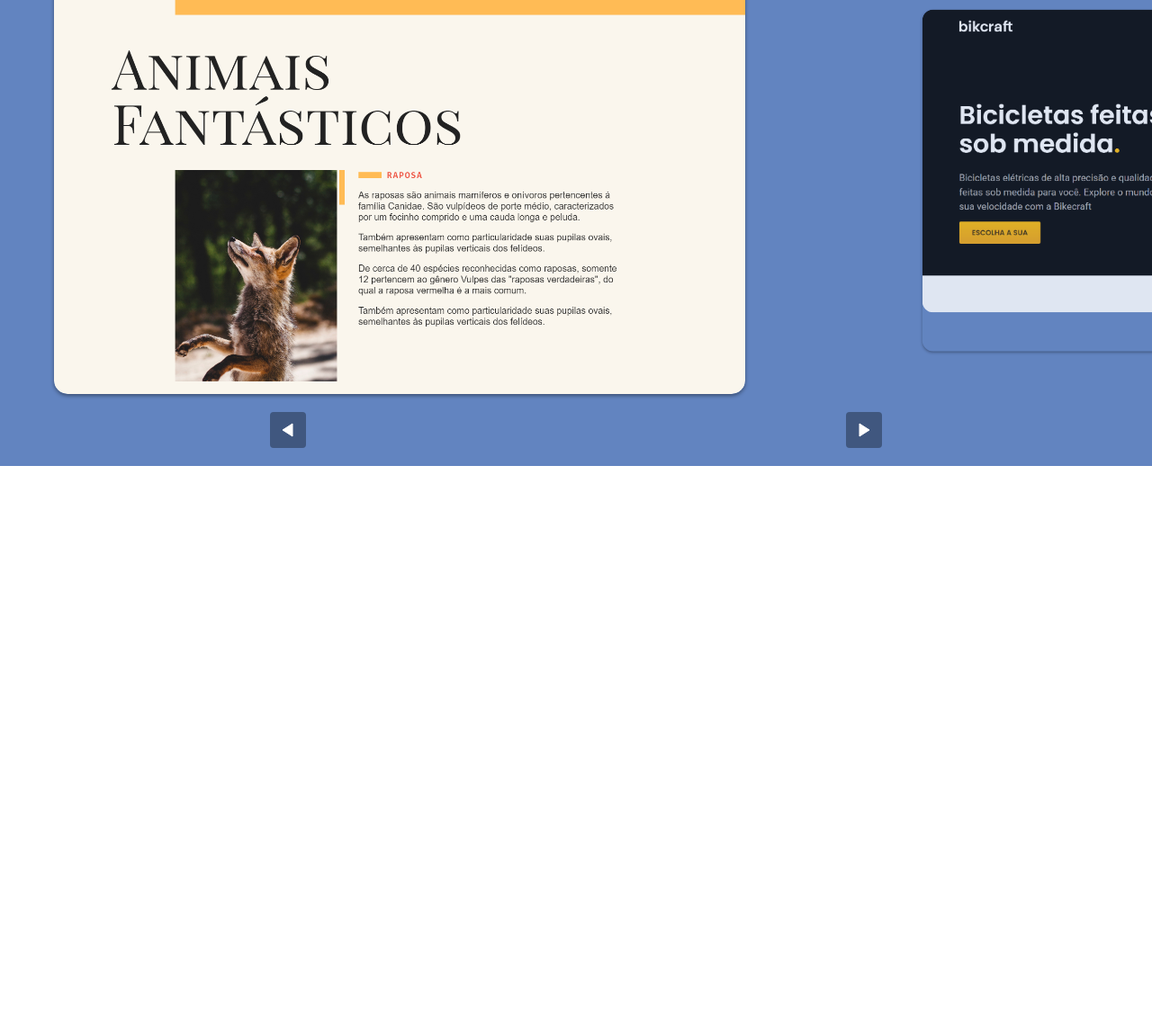
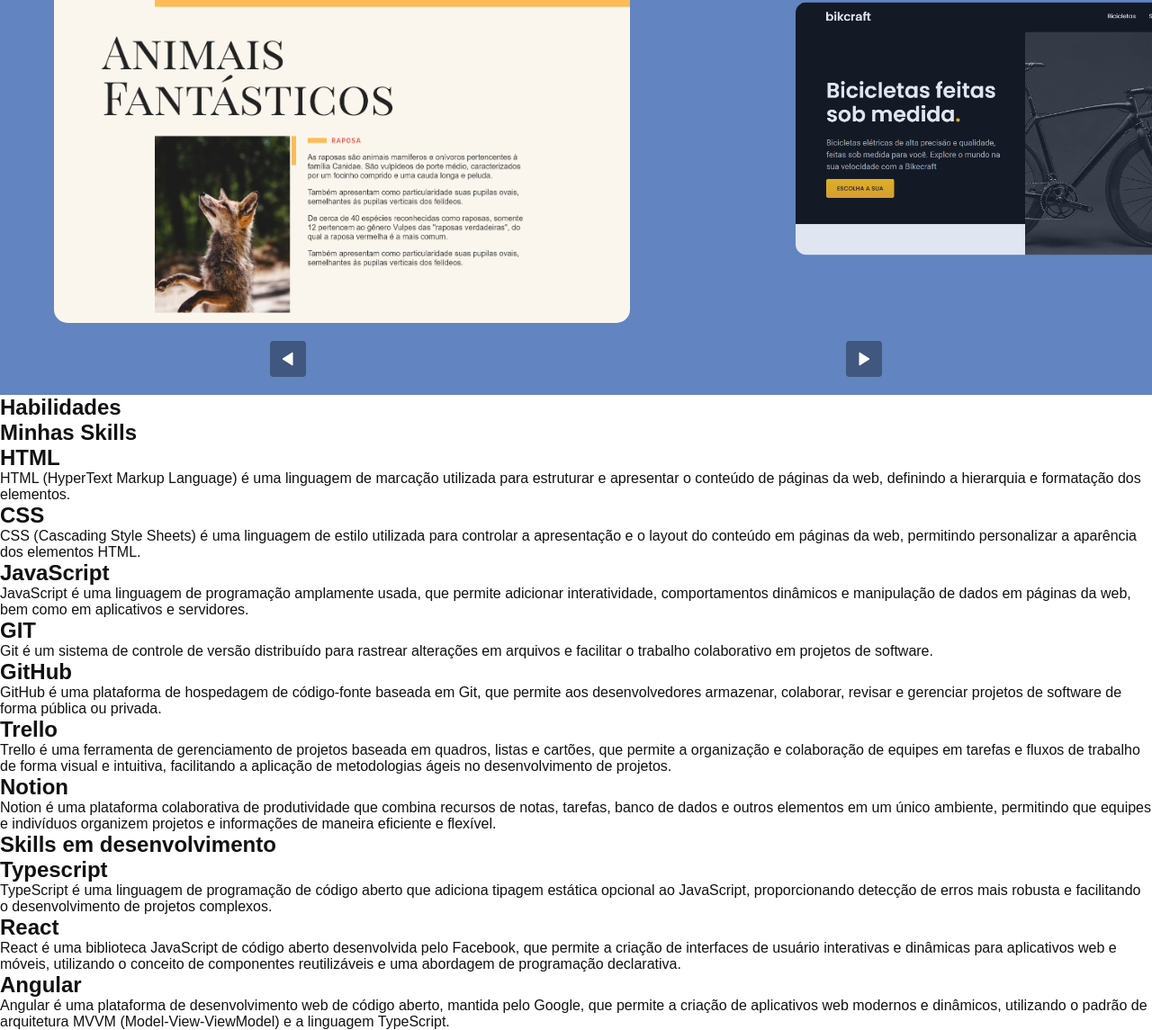
Before and after one commit to V-Matheus/portfolio, a website: page index.html in a window 1280 px wide. Shown: the part 3044-4189 px from the top of the page at 90% size. Before the commit the page ends 3562 px from the top, so only its background shows below. Drawn offline with Linux system fonts and the light colour scheme; a web font is replaced by a local one.

Commit message:
estutura html da sessao #habilidades

```diff
--- a/css/projetos.css
+++ b/css/projetos.css
@@ -40,13 +40,11 @@
 }
 
 .slide li {
-  width: 60vw;
+  width: 50vw;
   max-height: 600px;
   margin: 0 60px;
 
   border-radius: 15px;
-  overflow: hidden;
-  box-shadow: 0 2px 4px rgba(0, 0, 0, 0.4);
   opacity: 0.8;
   transform: scale(0.8);
   transition: 0.4s;
--- a/index.html
+++ b/index.html
@@ -105,7 +105,111 @@
       </div>
     </section>
 
+    <section id="habilidades">
+      <h1>Habilidades</h1>
+      <div class="habilidades-grid">
+        <div class="habilidades-atuais">
+          <h2>Minhas Skills</h2>
+          <div class="skills-container">
+            <div class="card">
+              <div class="content">
+                <h1>HTML</h1>
+                <p>
+                  HTML (HyperText Markup Language) é uma linguagem de marcação utilizada para estruturar e apresentar o conteúdo de páginas da web, definindo a hierarquia e formatação dos elementos.
+                </p>
+              </div>
+            </div>
 
+            <div class="card">
+              <div class="content">
+                <h1>CSS</h1>
+                <p>
+                  CSS (Cascading Style Sheets) é uma linguagem de estilo utilizada para controlar a apresentação e o layout do conteúdo em páginas da web, permitindo personalizar a aparência dos elementos HTML.
+                </p>
+              </div>
+            </div>
+
+            <div class="card">
+              <div class="content">
+                <h1>JavaScript</h1>
+                <p>
+                  JavaScript é uma linguagem de programação amplamente usada, que permite adicionar interatividade, comportamentos dinâmicos e manipulação de dados em páginas da web, bem como em aplicativos e servidores.
+                </p>
+              </div>
+            </div>
+
+            <div class="card">
+              <div class="content">
+                <h1>GIT</h1>
+                <p>
+                  Git é um sistema de controle de versão distribuído para rastrear alterações em arquivos e facilitar o trabalho colaborativo em projetos de software.
+                </p>
+              </div>
+            </div>
+
+            <div class="card">
+              <div class="content">
+                <h1>GitHub</h1>
+                <p>
+                  GitHub é uma plataforma de hospedagem de código-fonte baseada em Git, que permite aos desenvolvedores armazenar, colaborar, revisar e gerenciar projetos de software de forma pública ou privada.
+                </p>
+              </div>
+            </div>
+
+            <div class="card">
+              <div class="content">
+                <h1>Trello</h1>
+                <p>
+                  Trello é uma ferramenta de gerenciamento de projetos baseada em quadros, listas e cartões, que permite a organização e colaboração de equipes em tarefas e fluxos de trabalho de forma visual e intuitiva, facilitando a aplicação de metodologias ágeis no desenvolvimento de projetos.
+                </p>
+              </div>
+            </div>
+
+            <div class="card">
+              <div class="content">
+                <h1>Notion</h1>
+                <p>
+                  Notion é uma plataforma colaborativa de produtividade que combina recursos de notas, tarefas, banco de dados e outros elementos em um único ambiente, permitindo que equipes e indivíduos organizem projetos e informações de maneira eficiente e flexível.
+                </p>
+              </div>
+            </div>
+          </div>
+        </div>
+
+        <div class="habilidades-futuras">
+          <h2>Skills em desenvolvimento</h2>
+          <div class="skills-container">
+            <div class="card">
+              <div class="content">
+                <h1>Typescript</h1>
+                <p>
+                  TypeScript é uma linguagem de programação de código aberto que adiciona tipagem estática opcional ao JavaScript, proporcionando detecção de erros mais robusta e facilitando o desenvolvimento de projetos complexos.
+                </p>
+              </div>
+            </div>
+
+             <div class="card">
+              <div class="content">
+                <h1>React</h1>
+                <p>
+                  React é uma biblioteca JavaScript de código aberto desenvolvida pelo Facebook, que permite a criação de interfaces de usuário interativas e dinâmicas para aplicativos web e móveis, utilizando o conceito de componentes reutilizáveis e uma abordagem de programação declarativa.
+                </p>
+              </div>
+            </div>
+
+            <div class="card">
+              <div class="content">
+                <h1>Angular</h1>
+                <p>
+                  Angular é uma plataforma de desenvolvimento web de código aberto, mantida pelo Google, que permite a criação de aplicativos web modernos e dinâmicos, utilizando o padrão de arquitetura MVVM (Model-View-ViewModel) e a linguagem TypeScript.
+                </p>
+              </div>
+            </div>
+
+          </div>
+        </div>
+      </div>
+    </section>
   </main>
 
 
```
